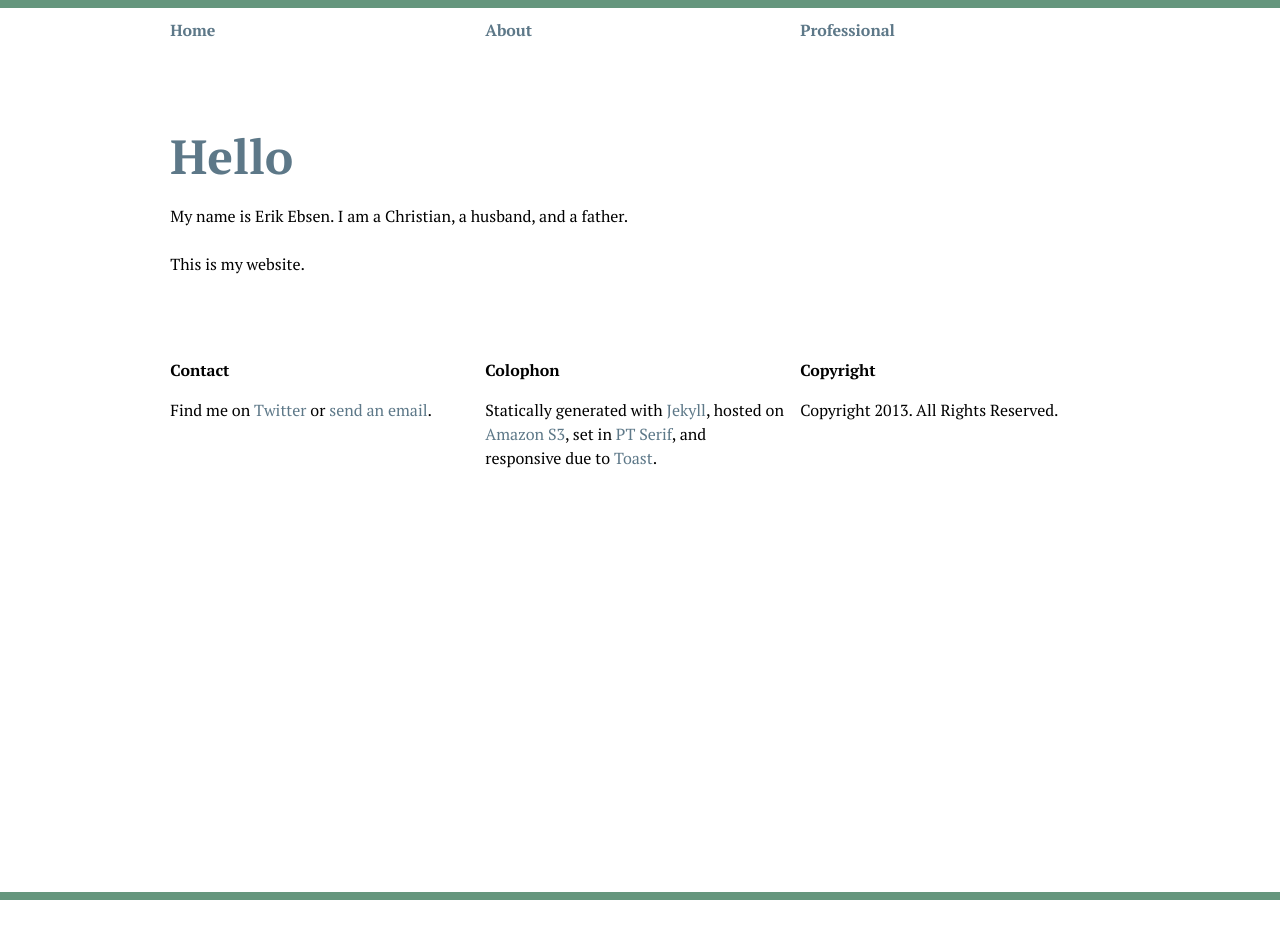
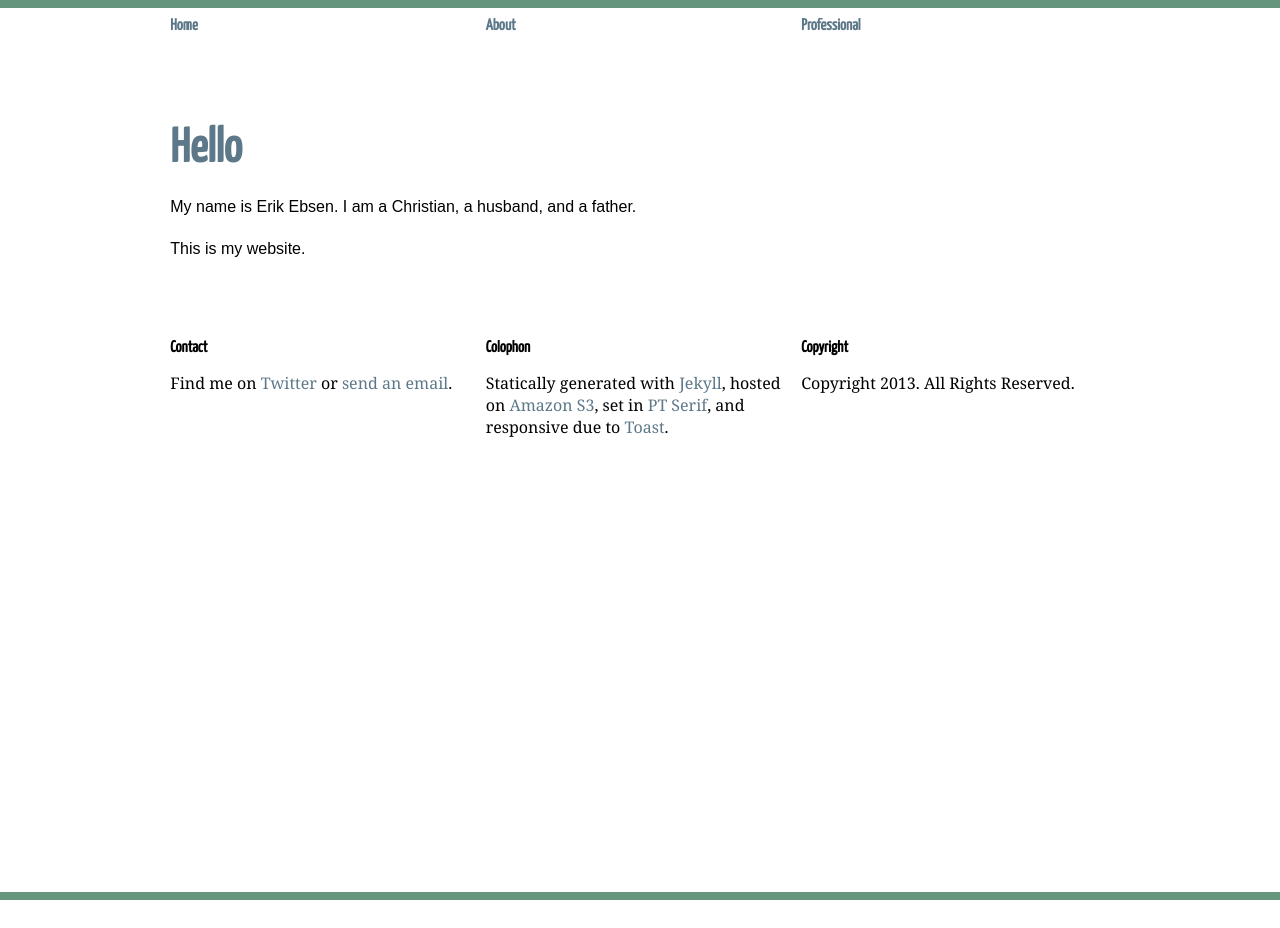
Before and after one commit to ebsen/ebsen.me, a Jekyll site: the page built from index.html, in a window 1280 px wide. Built offline with Jekyll 4.4.1, drawn with Linux system fonts in a browser that asks for light colours; some web fonts are replaced.

Commit message:
A bunch of font changes that I'm not sure that I like yet

```diff
--- a/css/overrides.css
+++ b/css/overrides.css
@@ -24,6 +24,9 @@ h1, a {
 /*
  * TYPOGRAPHY
  */
+h1, nav a, section {
+	font-family: 'Yanone Kaffeesatz', sans-serif;
+}
 a {
 	text-decoration: none;
 /*	font-weight: bold;*/
@@ -35,6 +38,7 @@ section {
 	font-weight: bold;
 }
 section p {
+	font-family: 'Sorts Mill Goudy', 'Georgia', serif;
 	font-weight: normal;
 }
 ul {
--- a/css/toast.css
+++ b/css/toast.css
@@ -2,5 +2,9 @@
 @import url('reset.css');
 @import url('grid.css');
 @import url('type.css');
-@import url(http://fonts.googleapis.com/css?family=PT+Serif:400,700);
+/*@import url(http://fonts.googleapis.com/css?family=PT+Serif:400,700);*/
+@import url(http://fonts.googleapis.com/css?family=Yanone+Kaffeesatz);
+@import url(http://fonts.googleapis.com/css?family=Sorts+Mill+Goudy);
+@import url(http://fonts.googleapis.com/css?family=Crimson+Text);
+@import url(http://fonts.googleapis.com/css?family=Cantarell);
 @import url('overrides.css');
--- a/css/type.css
+++ b/css/type.css
@@ -1,6 +1,7 @@
 /* Toast Framework - type.css */
 body {
-    font: 100%/1.5 'PT Serif', 'Georgia', serif; /*Helvetica Neue, Helvetica, Arial, sans-serif;*/
+/*    font: 100%/1.5 'Georgia', serif; /*Helvetica Neue, Helvetica, Arial, sans-serif;*/
+		font: 100%/1.5 'Sorts Mill Goudy' 'Cantarell', 'Crimson Text', 'Georgia', serif;
     font-weight: 400;
 }
 h1 {
```
